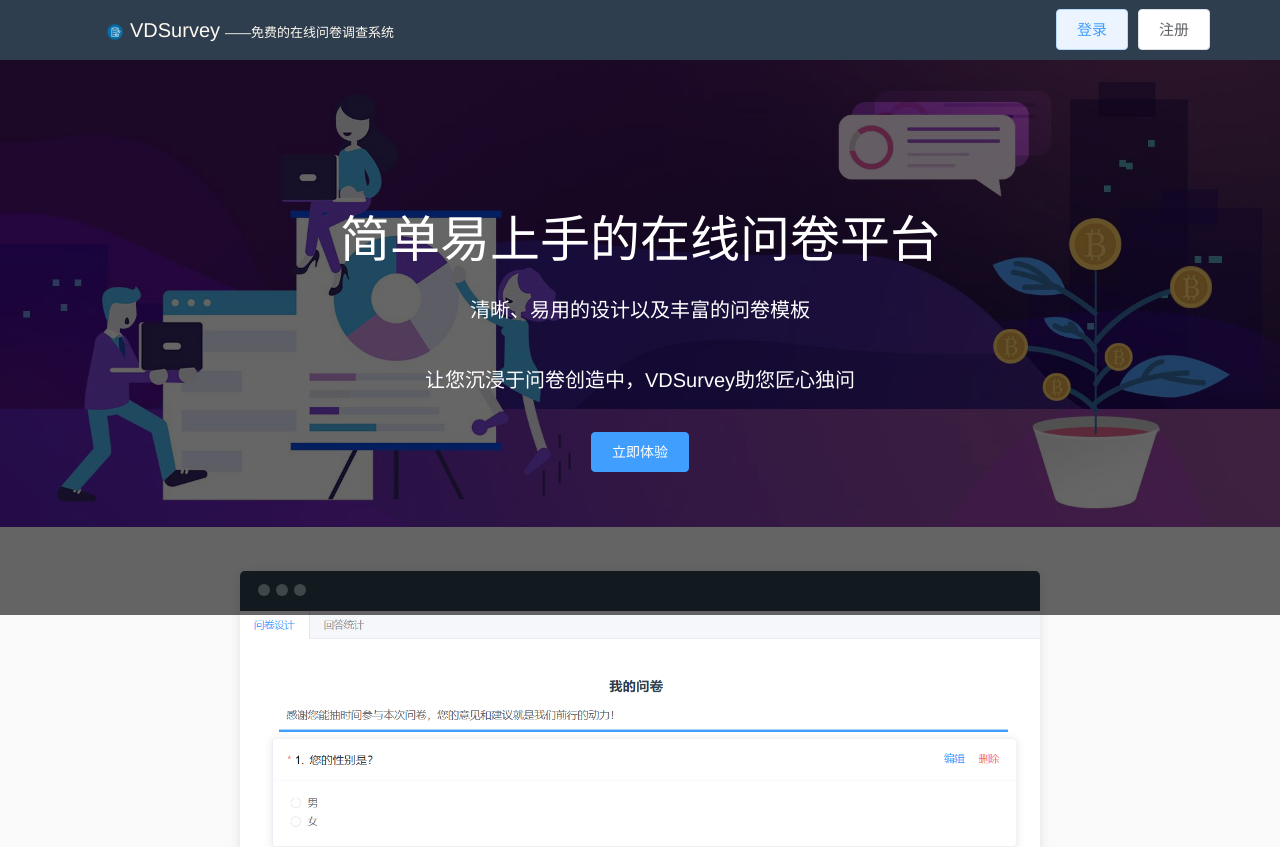
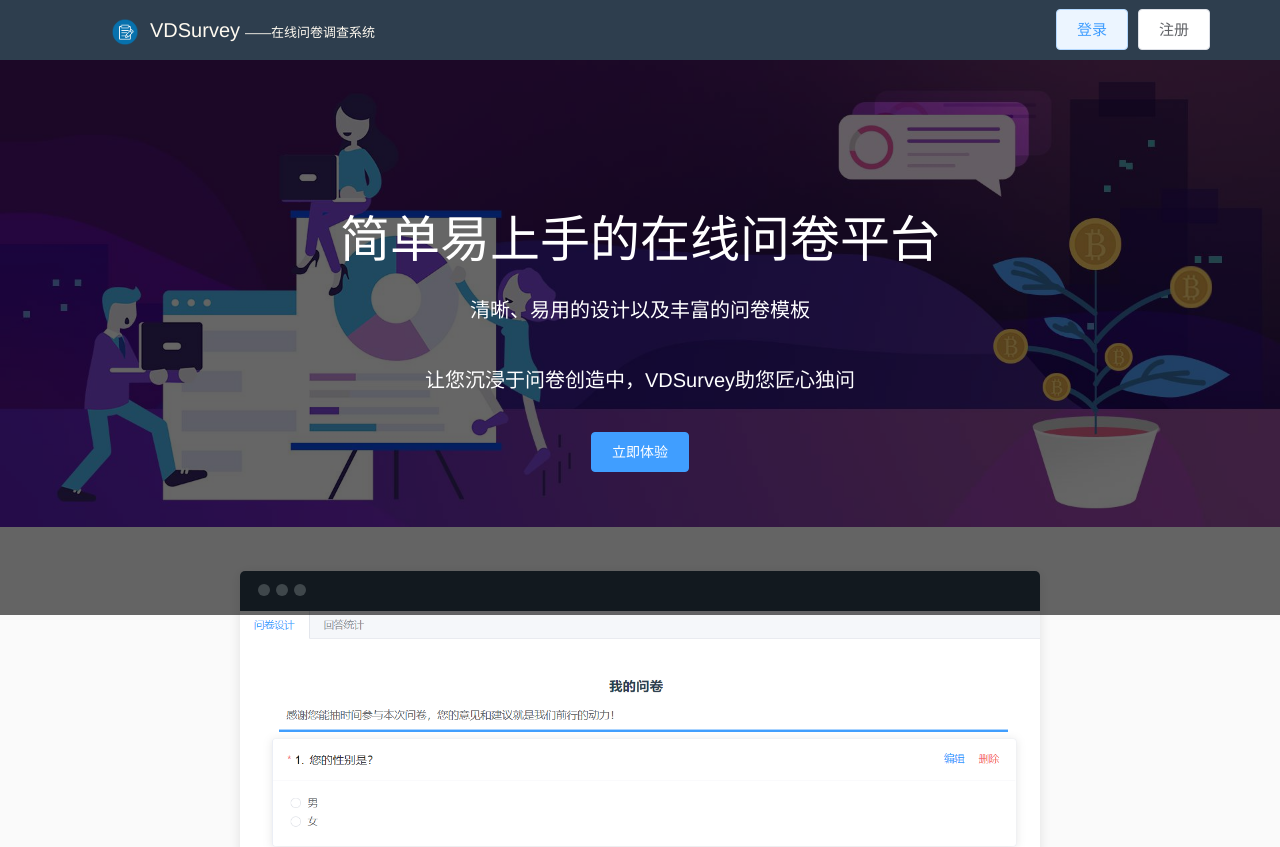
Before and after one commit to SokachH/questionnaire-sys, a Vue app in the folder qs-frontend/: page / in a window 1280 px wide. Shown: the top 847 px of the page. Built offline with nearby package versions, Linux system fonts and the light colour scheme; no server answers; what vue-clipboard2 would draw is missing.

Commit message:
modify logo style

```diff
--- a/qs-frontend/src/components/Base.vue
+++ b/qs-frontend/src/components/Base.vue
@@ -5,7 +5,7 @@
         <div class="logo" @click="toIndex">
           <img src="/static/images/logo.png" class="logoImg" />
           <span class="title">VDSurvey</span>
-          <span class="subtitle">——免费的在线问卷调查系统</span>
+          <span class="subtitle">——在线问卷调查系统</span>
         </div>
         <div class="lrcontainer">
           <!-- 未登录时显示-->
@@ -138,7 +138,7 @@ export default {
   /* background-color: #FFFFCC; */
 }
 .logoImg {
-  width: 30px;
+  width: 50px;
   vertical-align: middle;
 }
 .logo {
```
Also changed, not shown: qs-frontend/static/images/testlogo.png (added).
